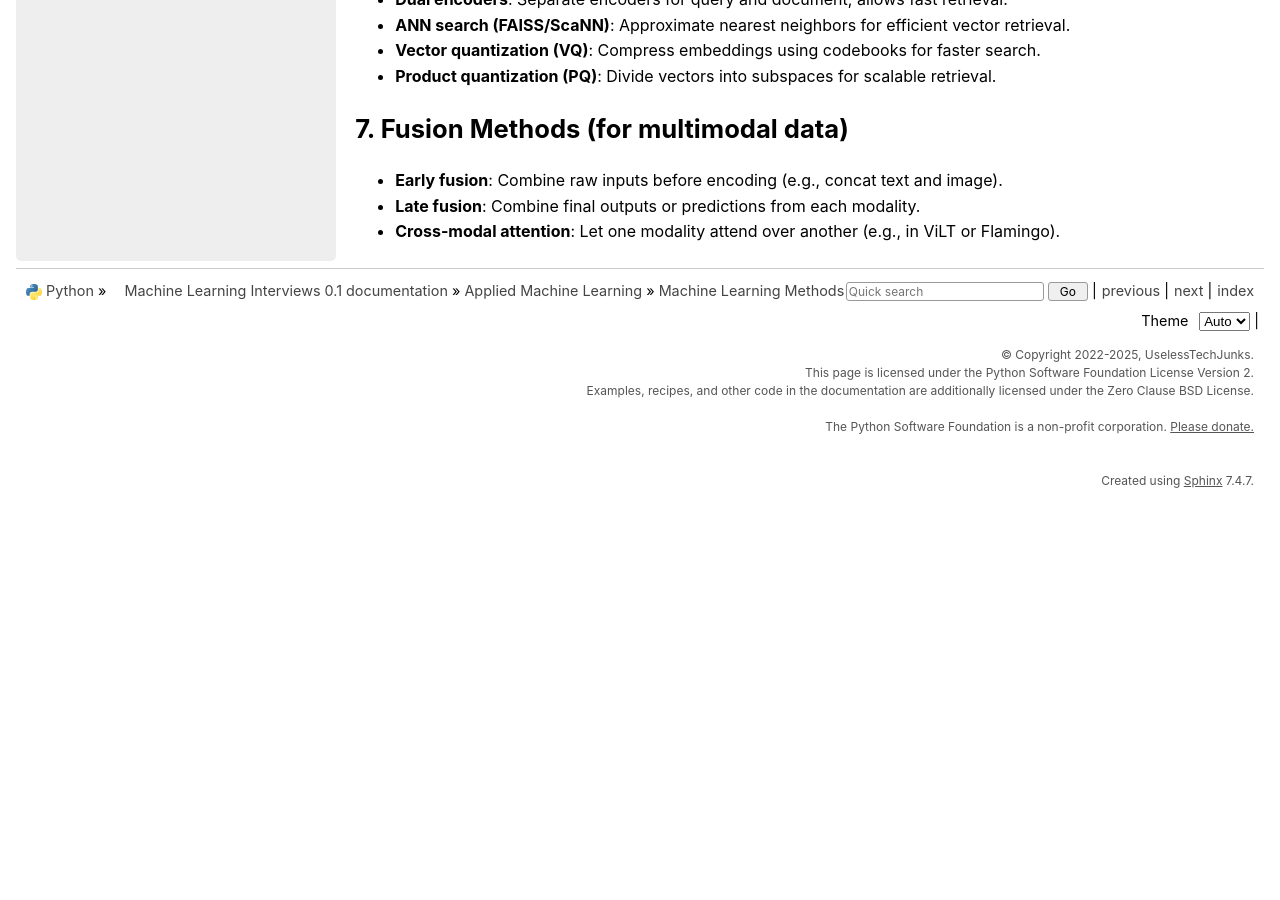
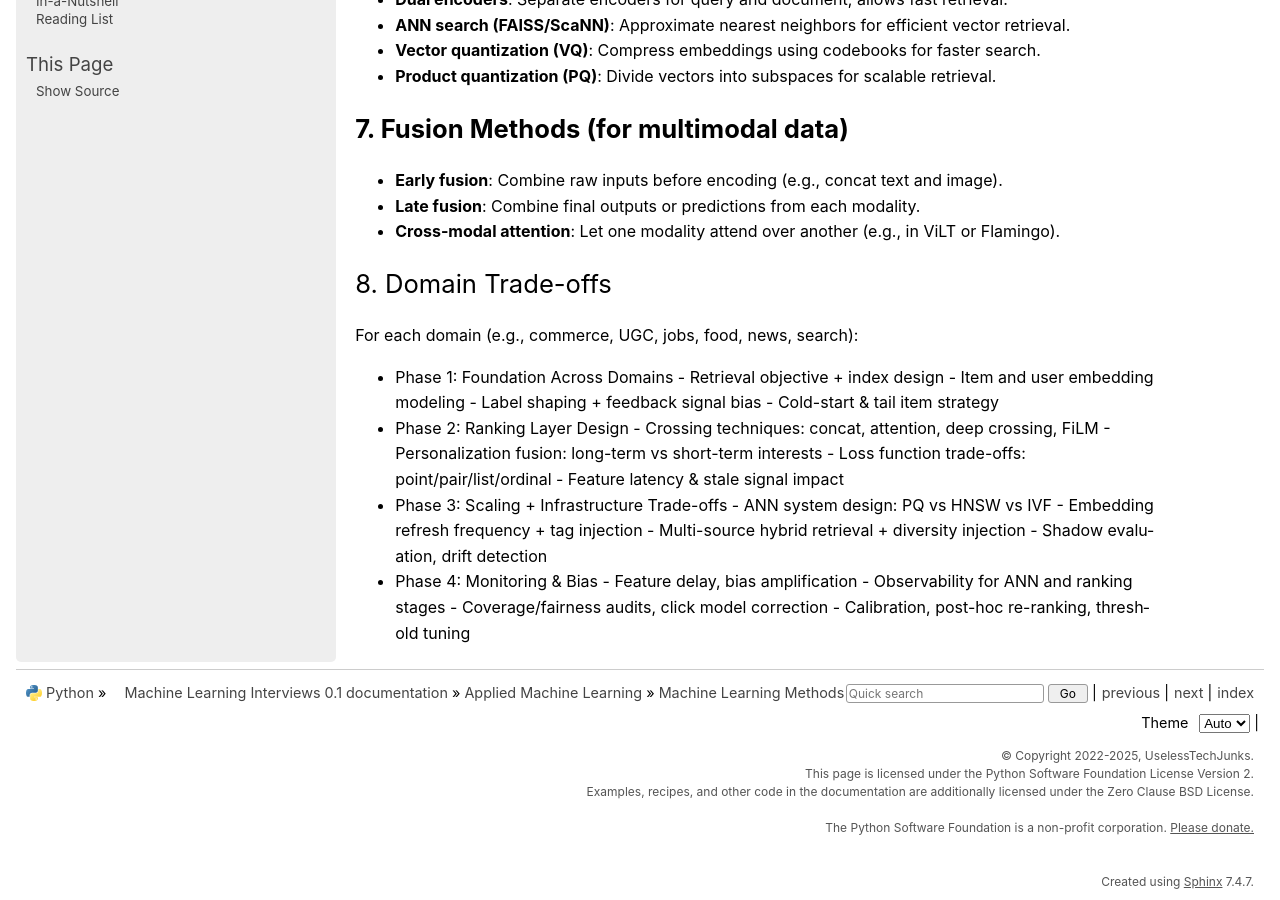
Before and after one commit to uselesstechjunks/leetcode, a Sphinx documentation site: the page built from docs/source/applied/methods/index.rst, in a window 1280 px wide and 900 px high, scrolled down 1783 px. Built offline with Sphinx 7.4.7, drawn with Linux system fonts in a browser that asks for light colours; pages that are not in the unit, such as notebooks, are missing from menus; before the commit the page ends 2282 px from its top, so only the background shows below that.

Commit message:
Update index.rst

```diff
--- a/docs/source/applied/methods/index.rst
+++ b/docs/source/applied/methods/index.rst
@@ -66,3 +66,29 @@ Machine Learning Methods
 - **Early fusion**: Combine raw inputs before encoding (e.g., concat text and image).
 - **Late fusion**: Combine final outputs or predictions from each modality.
 - **Cross-modal attention**: Let one modality attend over another (e.g., in ViLT or Flamingo).
+
+*******************************************************************************
+8. Domain Trade-offs
+*******************************************************************************
+For each domain (e.g., commerce, UGC, jobs, food, news, search):
+
+- Phase 1: Foundation Across Domains
+	- Retrieval objective + index design
+	- Item and user embedding modeling
+	- Label shaping + feedback signal bias
+	- Cold-start & tail item strategy
+- Phase 2: Ranking Layer Design
+	- Crossing techniques: concat, attention, deep crossing, FiLM
+	- Personalization fusion: long-term vs short-term interests
+	- Loss function trade-offs: point/pair/list/ordinal
+	- Feature latency & stale signal impact
+- Phase 3: Scaling + Infrastructure Trade-offs
+	- ANN system design: PQ vs HNSW vs IVF
+	- Embedding refresh frequency + tag injection
+	- Multi-source hybrid retrieval + diversity injection
+	- Shadow evaluation, drift detection
+- Phase 4: Monitoring & Bias
+	- Feature delay, bias amplification
+	- Observability for ANN and ranking stages
+	- Coverage/fairness audits, click model correction
+	- Calibration, post-hoc re-ranking, threshold tuning
```
